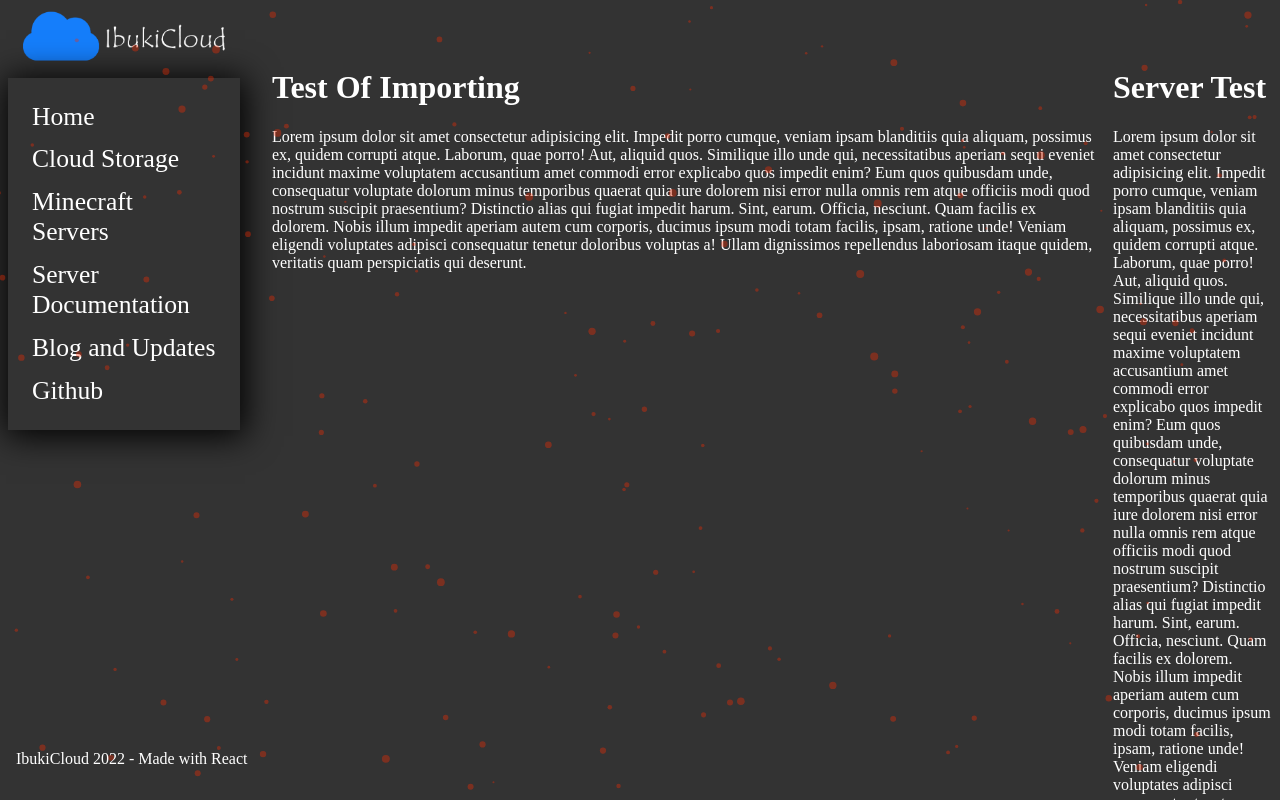
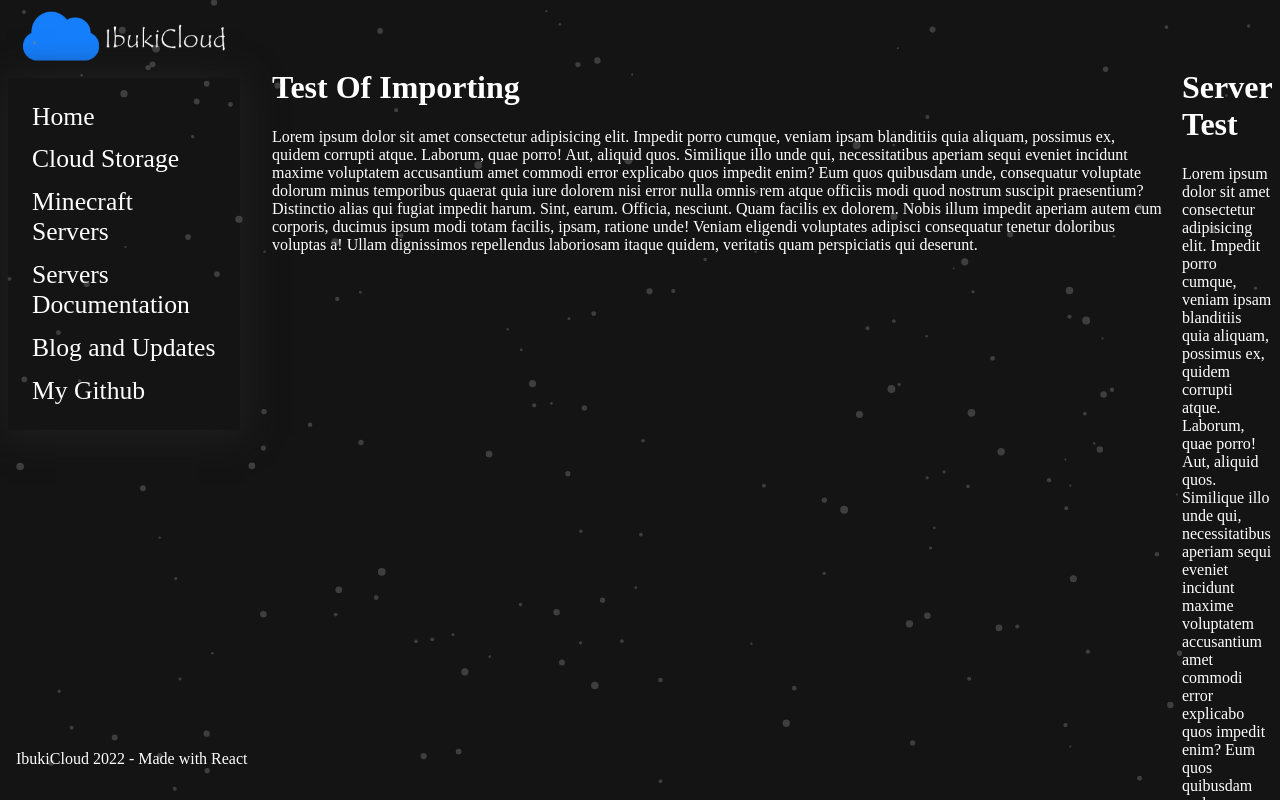
Before and after one commit to luizantoniofx/ibukicloud-mainwebsite, a React (Create React App) app: page / in a window 1280 px wide. Shown: the top 800 px of the page. Built offline with nearby package versions, Linux system fonts and the light colour scheme.

Commit message:
Changing Flex size and preparing to add another block on main page. Changes to the background as well.

```diff
--- a/src/MenuBar/MenuBar.css
+++ b/src/MenuBar/MenuBar.css
@@ -5,8 +5,8 @@ ul {
     padding: 0.7em;
     float:right;
     overflow: hidden;
-    background-color: #333;
-    box-shadow: 0.1em 0.2em 2em 0.2em rgb(0, 0, 0);
+    background-color: 141414;
+    box-shadow: 0.1em 0.2em 2em 0.2em rgb(32, 32, 32);
     /* background-color: #708090; */
 
   }
--- a/src/MenuBar/MenuBar.jsx
+++ b/src/MenuBar/MenuBar.jsx
@@ -12,9 +12,9 @@ export default () => {
             <li><a href=''>Home</a></li>
             <li><a href='http://storage.ibukicloud.tk:90/'>Cloud Storage</a></li>
             <li><a href=''>Minecraft Servers</a></li>
-            <li><a href='https://github.com/luizantoniofx/ibukicloud-documentation'>Server Documentation</a></li>
+            <li><a href='https://github.com/luizantoniofx/ibukicloud-documentation'>Servers Documentation</a></li>
             <li><a href='http://blog.ibukicloud.tk:90/'>Blog and Updates</a></li>
-            <li><a href='https://github.com/luizantoniofx'>Github</a></li>
+            <li><a href='https://github.com/luizantoniofx'>My Github</a></li>
         </ul>
     </div>
 </div>
--- a/src/app.css
+++ b/src/app.css
@@ -23,7 +23,7 @@
 .servers {
     margin-left: 1em;
     margin-top: 2.5em;
-    flex: 90%;
+    flex: 40%;
 }
 
 .ParticlesD {
--- a/src/app.jsx
+++ b/src/app.jsx
@@ -49,7 +49,7 @@ const ParticlesV = () => {
           init={particlesInit}
           loaded={particlesLoaded}
           options={{
-            fpsLimit: 120,
+            fpsLimit: 60,
             interactivity: {
               events: {
                 onClick: {
@@ -80,7 +80,7 @@ const ParticlesV = () => {
             },
             particles: {
               color: {
-                value: "#FF2D00",
+                value: "#8A8A8A",
               },
               links: {
                 color: "#ffffff",
--- a/src/index.css
+++ b/src/index.css
@@ -1,3 +1,3 @@
 body {
-    background-color: #333;
+    background-color: #141414;
 }
```
Also changed, not shown: src/UpdatesPath/UpdatesPath.css (added), src/UpdatesPath/UpdatesPath.jsx (added).
